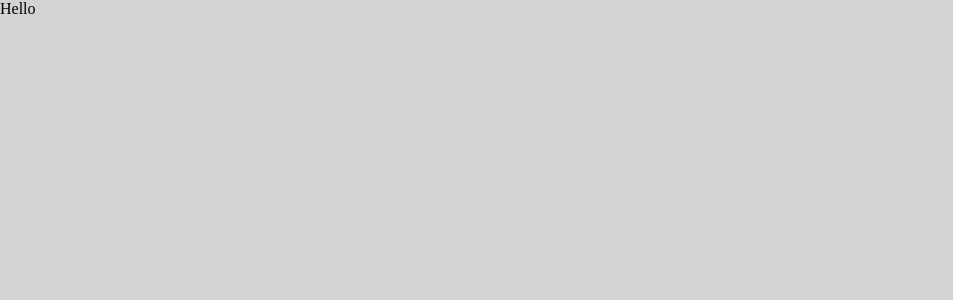
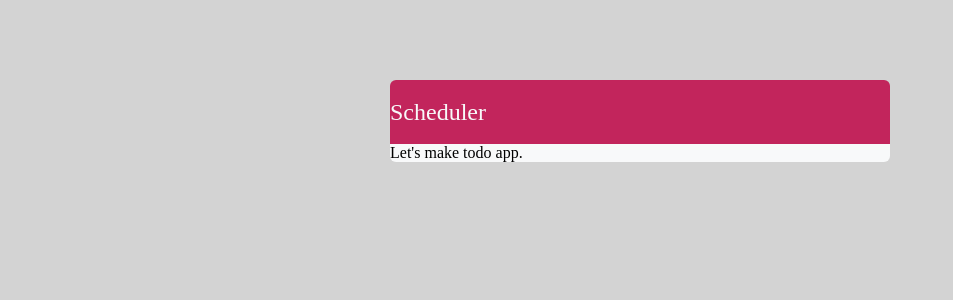
Before and after one commit to JulieChoJulie/todo-list-update, a React (Create React App) app: page / in a window 1280 px wide. Shown: the top 300 px of the page, without its empty margins (0-953 px from the left). Built offline with nearby package versions, Linux system fonts and the light colour scheme.

Commit message:
todotemplate added

```diff
--- a/package.json
+++ b/package.json
@@ -5,6 +5,7 @@
   "dependencies": {
     "classnames": "^2.2.6",
     "node-sass": "^4.12.0",
+    "open-color": "^1.7.0",
     "react": "^16.9.0",
     "react-dom": "^16.9.0",
     "react-icons": "^3.7.0",
--- a/src/App.js
+++ b/src/App.js
@@ -1,9 +1,10 @@
 import React from 'react';
+import TodoTemplate from './components/TodoTemplate';
 
 const App = () => {
     return (
         <div>
-          Hello
+          <TodoTemplate>Let's make todo app.</TodoTemplate>
         </div>
     );
 };
--- /dev/null
+++ b/src/components/TodoTemplate.js
@@ -0,0 +1,14 @@
+import React from 'react';
+import './TodoTemplate.scss'
+
+const TodoTemplate = ({ children }) => {
+    return (
+        <div className="TodoTemplate">
+            <div className="title">Scheduler</div>
+            <div className="content">{children}</div>
+
+        </div>
+    );
+};
+
+export default TodoTemplate;
--- /dev/null
+++ b/src/components/TodoTemplate.scss
@@ -0,0 +1,24 @@
+@import './utils';
+
+.TodoTemplate {
+  width: 500px;
+  margin-left: auto;
+  margin-right: auto;
+  margin-top: 5rem;
+  border-radius: 6px;
+  overflow: hidden;
+
+  .title {
+    background: $oc-pink-8;
+    color: $oc-gray-0;
+    height: 4rem;
+    font-size: 1.5rem;
+    display: flex;
+    align-items: center;
+    justify-cotent: center;
+  }
+
+  .content {
+    background: $oc-gray-0;
+  }
+}
--- /dev/null
+++ b/src/components/utils.scss
@@ -0,0 +1 @@
+@import '~open-color/open-color';
```
Also changed, not shown: 1 other file (tests, documents, lock files or other folders).
